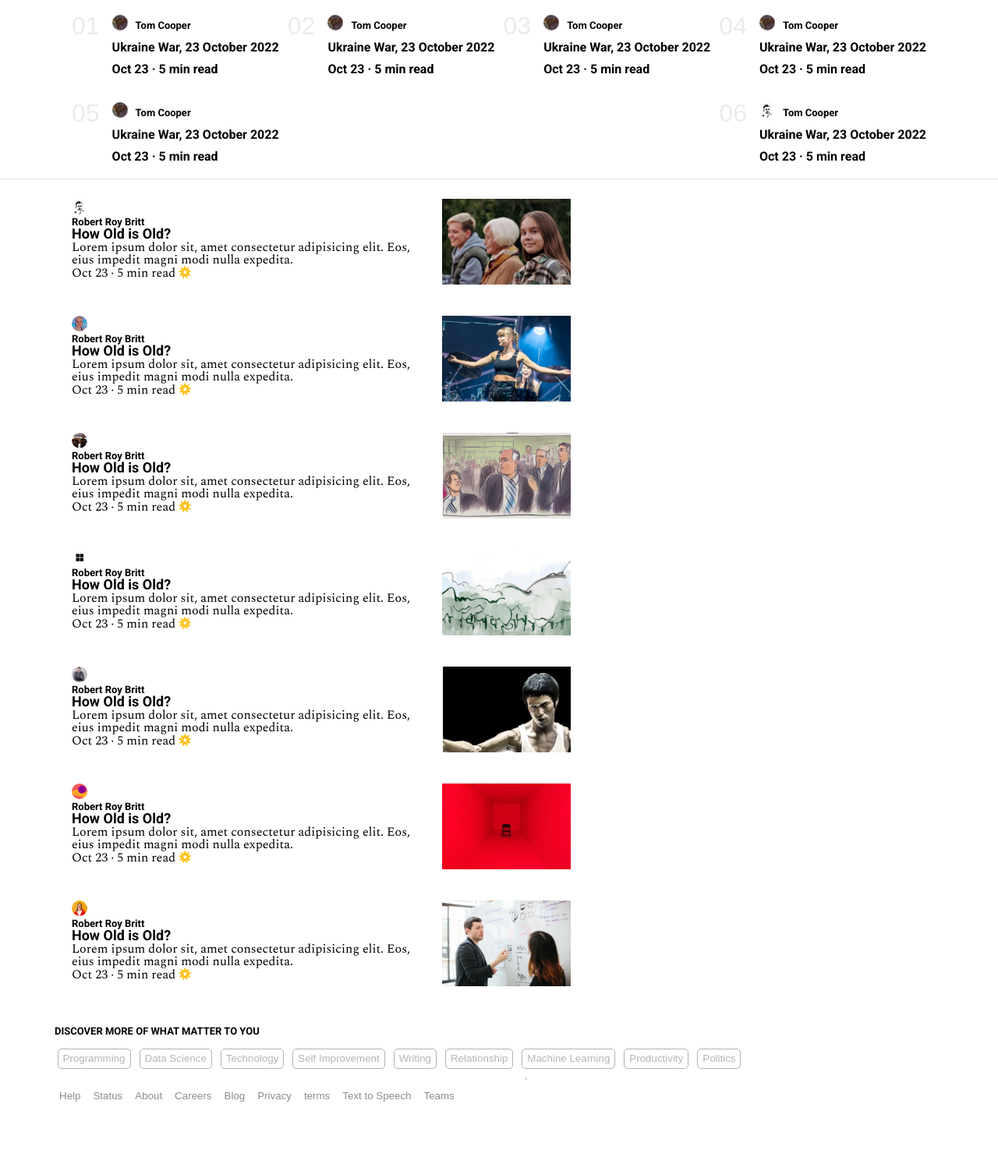
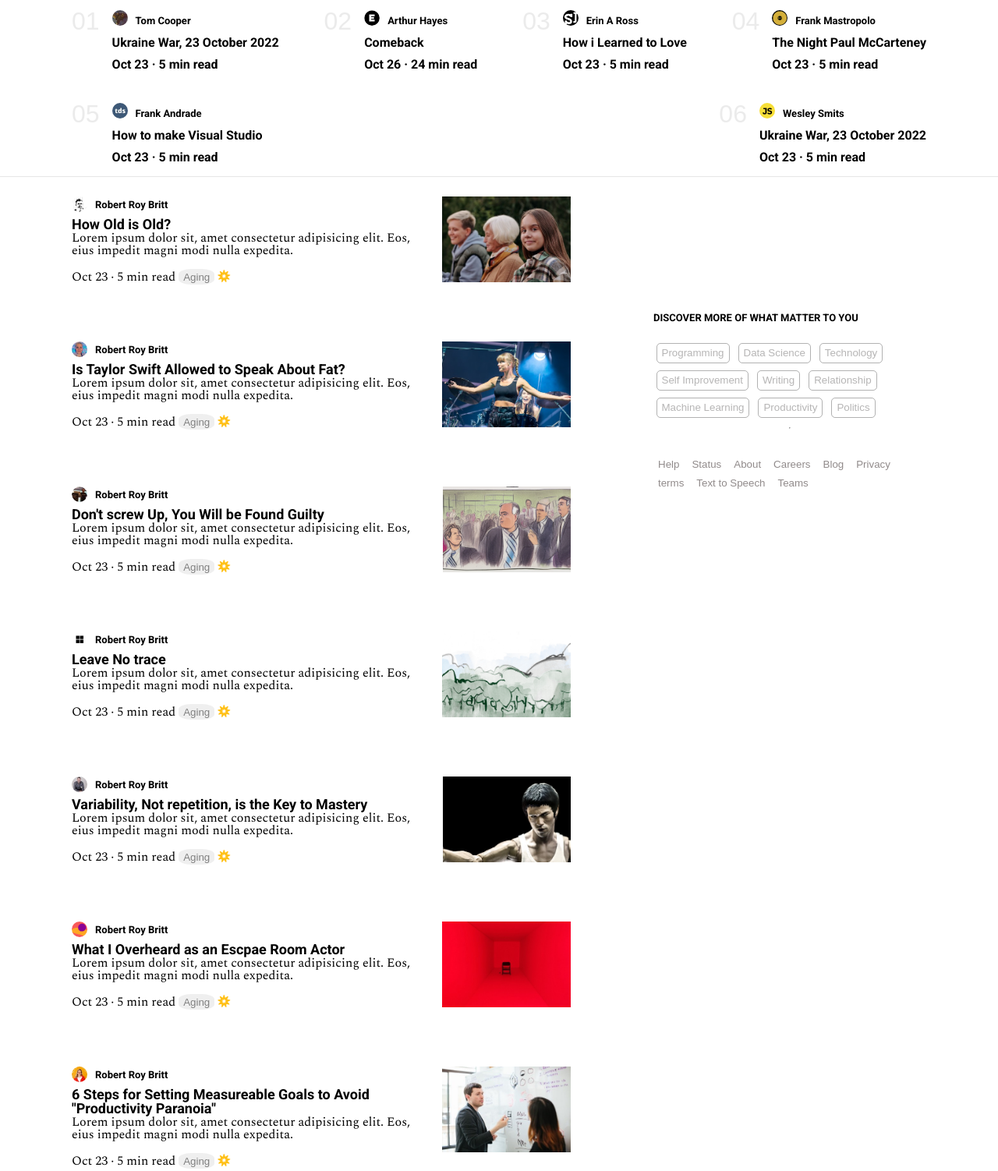
Before and after one commit to Manush90/5-5-test, a plain HTML site: page base_di_partenza/index.html in a window 1280 px wide. Shown: the part 423-1925 px from the top of the page at 78% size. Before the commit the page ends 1840 px from the top, so only its background shows below. Drawn offline with nearby package versions, Linux system fonts and the light colour scheme.

Commit message:
commit 4

```diff
--- a/base_di_partenza/assets/css/style.css
+++ b/base_di_partenza/assets/css/style.css
@@ -1,7 +1,14 @@
 body {
   font-family: "Spectral", serif;
 }
-
+.topbar {
+  position: fixed;
+  top: 0;
+  left: 0;
+  width: 100%;
+  background-color: white;
+  z-index: 1000;
+}
 nav {
   display: flex;
   padding: 1.5vh 11.5vh;
@@ -36,10 +43,10 @@ ul button {
 header {
   background-image: url(/base_di_partenza/assets/imgs/svg/m.svg);
   background-color: #ffc017;
-  background-repeat: no-repeat; /* Impedisci la ripetizione dell'immagine */
+  background-repeat: no-repeat;
   background-position: right;
   height: 270px;
-  padding: 1.5vh 11.5vh;
+  padding: 6.5vh 12.5vh 3vh 11.5vh;
   border-bottom: solid 1px black;
 }
 
@@ -61,7 +68,7 @@ header button {
   border-radius: 25px;
   color: white;
   background-color: black;
-  height: 2.7vh;
+  height: 3.2vh;
   align-items: center;
   width: 17vh;
   font-family: "Roboto", sans-serif;
@@ -106,6 +113,14 @@ article {
   display: flex;
 }
 
+.autoreArticolo {
+  display: flex;
+  align-content: center;
+  flex-direction: row;
+  justify-content: flex-start;
+  align-items: center;
+  margin-bottom: 7px;
+}
 .articleContainer {
   display: flex;
   margin-bottom: 4vh;
@@ -235,8 +250,9 @@ section p + p + p {
   display: flex;
   flex-direction: column;
   line-height: 35px;
-  margin-left: 70px;
+  margin: 0px 0px 0px 70px;
   text-align: left;
+  padding-right: 11.5vh;
 }
 
 .articoli {
@@ -248,6 +264,7 @@ h5 {
   font-weight: bold;
   text-align: left;
   font-family: "Roboto", sans-serif;
+  margin-bottom: 10px;
 }
 
 .buttonFull button {
@@ -260,6 +277,7 @@ h5 {
 }
 .buttonEmpty {
   line-height: normal;
+  margin-top: 25px;
 }
 .buttonEmpty button {
   border: none;
@@ -290,5 +308,38 @@ h4 {
 
 footer {
   margin-left: auto;
-  clear: both;
+  width: 40%;
+  flex-direction: column;
+  flex-wrap: wrap;
+  display: flex;
 }
+
+.footerCont {
+  display: flex;
+  flex-direction: column;
+  flex-wrap: wrap;
+  position: relative;
+  top: -141vh;
+}
+
+.spazioArticoli {
+  margin-bottom: 20px;
+}
+
+.buttonArticle {
+  border-radius: 35%;
+  border: none;
+  color: grey;
+  height: 20px;
+}
+.boxOfBox {
+  display: flex;
+  flex-direction: row;
+  flex-wrap: wrap;
+  align-content: flex-start;
+  justify-content: space-between;
+  gap: 35px;
+}
+.white-bg {
+  background-color: whitesmoke;
+}
--- a/base_di_partenza/index.html
+++ b/base_di_partenza/index.html
@@ -57,6 +57,7 @@
     </main>
     <article>
       <!------------------------------- primo box ---------------------------------------------------->
+      <div class="boxOfBox">
         <div class="contenitore">
           <h6>01</h6>
 
@@ -69,78 +70,79 @@
             <p>Oct 23 · 5 min read</p>
           </div>
         </div>
-      <!------------------------------- primo box ---------------------------------------------------->
+        <!------------------------------- secondo box ---------------------------------------------------->
         <div class="contenitore">
           <h6>02</h6>
 
           <div>
             <div class="blocco">
-            <img src="/base_di_partenza/assets/imgs/image01.jpeg" alt="plane" id="f40" />
-            <p class="titoletto">Tom Cooper</p>
+              <img src="/base_di_partenza/assets/imgs/image02.png" alt="plane" id="f40" />
+              <p class="titoletto">Arthur Hayes</p>
+            </div>
+            <p>Comeback</p>
+            <p>Oct 26 · 24 min read</p>
+          </div>
+        </div>
+        <!------------------------------- terzo box ---------------------------------------------------->
+        <div class="contenitore">
+          <h6>03</h6>
+
+          <div>
+            <div class="blocco">
+              <img src="/base_di_partenza/assets/imgs/image03.jpeg" alt="plane" id="f40" />
+              <p class="titoletto">Erin A Ross</p>
+            </div>
+            <p>How i Learned to Love</p>
+            <p>Oct 23 · 5 min read</p>
+          </div>
+        </div>
+        <!------------------------------- Quarto box ---------------------------------------------------->
+        <div class="contenitore">
+          <h6>04</h6>
+
+          <div>
+            <div class="blocco">
+              <img src="/base_di_partenza/assets/imgs/image04.png" alt="plane" id="f40" />
+              <p class="titoletto">Frank Mastropolo</p>
+            </div>
+            <p>The Night Paul McCarteney</p>
+            <p>Oct 23 · 5 min read</p>
+          </div>
+        </div>
+        <!------------------------------- Quinto box ---------------------------------------------------->
+        <div class="contenitore">
+          <h6>05</h6>
+
+          <div>
+            <div class="blocco">
+              <img src="/base_di_partenza/assets/imgs/image05.jpeg" alt="plane" id="f40" />
+              <p class="titoletto">Frank Andrade</p>
+            </div>
+            <p>How to make Visual Studio</p>
+            <p>Oct 23 · 5 min read</p>
+          </div>
+        </div>
+        <!------------------------------- Sesto box ---------------------------------------------------->
+        <div class="contenitore">
+          <h6>06</h6>
+
+          <div>
+            <div class="blocco">
+              <img src="/base_di_partenza/assets/imgs/image06.png" alt="plane" id="f40" />
+              <p class="titoletto">Wesley Smits</p>
             </div>
             <p>Ukraine War, 23 October 2022</p>
             <p>Oct 23 · 5 min read</p>
           </div>
         </div>
-      <!------------------------------- primo box ---------------------------------------------------->
-      <div class="contenitore">
-        <h6>03</h6>
-
-        <div>
-          <div class="blocco">
-            <img src="/base_di_partenza/assets/imgs/image01.jpeg" alt="plane" id="f40" />
-            <p class="titoletto">Tom Cooper</p>
-          </div>
-          <p>Ukraine War, 23 October 2022</p>
-          <p>Oct 23 · 5 min read</p>
-        </div>
-      </div>
-      <!------------------------------- primo box ---------------------------------------------------->
-      <div class="contenitore">
-        <h6>04</h6>
-
-        <div>
-          <div class="blocco">
-            <img src="/base_di_partenza/assets/imgs/image01.jpeg" alt="plane" id="f40" />
-            <p class="titoletto">Tom Cooper</p>
-          </div>
-          <p>Ukraine War, 23 October 2022</p>
-          <p>Oct 23 · 5 min read</p>
-        </div>
-      </div>
-      <!------------------------------- primo box ---------------------------------------------------->
-      <div class="contenitore">
-        <h6>05</h6>
-
-        <div>
-          <div class="blocco">
-            <img src="/base_di_partenza/assets/imgs/image01.jpeg" alt="plane" id="f40" />
-            <p class="titoletto">Tom Cooper</p>
-          </div>
-          <p>Ukraine War, 23 October 2022</p>
-          <p>Oct 23 · 5 min read</p>
-        </div>
-      </div>
-      <!------------------------------- primo box ---------------------------------------------------->
-      <div class="contenitore">
-        <h6>06</h6>
-
-        <div>
-          <div class="blocco">
-            <img src="/base_di_partenza/assets/imgs/image07.jpeg" alt="plane" id="f40" />
-            <p class="titoletto">Tom Cooper</p>
-          </div>
-          <p>Ukraine War, 23 October 2022</p>
-          <p>Oct 23 · 5 min read</p>
-        </div>
       </div>
     </article>
     <section>
       <!------------------------------- primo articolo ---------------------------------------------------->
-
+      <div>
         <div class="contenitoreArticolo">
           <div class="spazi">
-          <div classe="autoreArticolo">
+            <div class="autoreArticolo">
               <img src="/base_di_partenza/assets/imgs/image07.jpeg" alt="plane" id="f40" />
               <p class="titoletto">Robert Roy Britt</p>
             </div>
@@ -149,124 +151,179 @@
               Lorem ipsum dolor sit, amet consectetur adipisicing elit. Eos, eius impedit magni modi
               nulla expedita.
             </p>
-          <p>Oct 23 · 5 min read <i class="fas fa-bahai"></i></p>
+            <br />
+            <div>
+              <p>
+                Oct 23 · 5 min read
+                <button class="buttonArticle">Aging</button>
+                <i class="fas fa-bahai"></i>
+              </p>
+            </div>
           </div>
           <div class="imgGirl">
             <img src="/base_di_partenza/assets/imgs/image08.jpeg" alt="girl" id="art1" />
           </div>
         </div>
+        <div class="spazioArticoli"><br /></div>
         <!------------------------------- secondo articolo ---------------------------------------------------->
         <div class="contenitoreArticolo">
           <div class="spazi">
-          <div classe="autoreArticolo">
+            <div class="autoreArticolo">
               <img src="/base_di_partenza/assets/imgs/image09.jpeg" alt="plane" id="f40" />
               <p class="titoletto">Robert Roy Britt</p>
             </div>
-          <h4>How Old is Old?</h4>
+            <h4>Is Taylor Swift Allowed to Speak About Fat?</h4>
             <p>
               Lorem ipsum dolor sit, amet consectetur adipisicing elit. Eos, eius impedit magni modi
               nulla expedita.
             </p>
-          <p>Oct 23 · 5 min read <i class="fas fa-bahai"></i></p>
+            <br />
+            <div>
+              <p>
+                Oct 23 · 5 min read
+                <button class="buttonArticle">Aging</button>
+                <i class="fas fa-bahai"></i>
+              </p>
+            </div>
           </div>
           <div class="imgGirl">
             <img src="/base_di_partenza/assets/imgs/image10.jpeg" alt="girl" id="art1" />
           </div>
         </div>
-
+        <div class="spazioArticoli"><br /></div>
         <!------------------------------- Terzo Articolo ---------------------------------------------------->
         <div class="contenitoreArticolo">
           <div class="spazi">
-          <div classe="autoreArticolo">
+            <div class="autoreArticolo">
               <img src="/base_di_partenza/assets/imgs/image11.jpeg" alt="plane" id="f40" />
               <p class="titoletto">Robert Roy Britt</p>
             </div>
-          <h4>How Old is Old?</h4>
+            <h4>Don't screw Up, You Will be Found Guilty</h4>
             <p>
               Lorem ipsum dolor sit, amet consectetur adipisicing elit. Eos, eius impedit magni modi
               nulla expedita.
             </p>
-          <p>Oct 23 · 5 min read <i class="fas fa-bahai"></i></p>
+            <br />
+            <div>
+              <p>
+                Oct 23 · 5 min read
+                <button class="buttonArticle">Aging</button>
+                <i class="fas fa-bahai"></i>
+              </p>
+            </div>
           </div>
           <div class="imgGirl">
             <img src="/base_di_partenza/assets/imgs/image12.png" alt="girl" id="art1" />
           </div>
         </div>
+        <div class="spazioArticoli"><br /></div>
         <!------------------------------- Quarto Articolo ---------------------------------------------------->
         <div class="contenitoreArticolo">
           <div class="spazi">
-          <div classe="autoreArticolo">
+            <div class="autoreArticolo">
               <img src="/base_di_partenza/assets/imgs/image13.png" alt="plane" id="f40" />
               <p class="titoletto">Robert Roy Britt</p>
             </div>
-          <h4>How Old is Old?</h4>
+            <h4>Leave No trace</h4>
             <p>
               Lorem ipsum dolor sit, amet consectetur adipisicing elit. Eos, eius impedit magni modi
               nulla expedita.
             </p>
-          <p>Oct 23 · 5 min read <i class="fas fa-bahai"></i></p>
+            <br />
+            <div>
+              <p>
+                Oct 23 · 5 min read
+                <button class="buttonArticle">Aging</button>
+                <i class="fas fa-bahai"></i>
+              </p>
+            </div>
           </div>
           <div class="imgGirl">
             <img src="/base_di_partenza/assets/imgs/image14.png" alt="girl" id="art1" />
           </div>
         </div>
+        <div class="spazioArticoli"><br /></div>
         <!------------------------------- Quinto Articolo ---------------------------------------------------->
         <div class="contenitoreArticolo">
           <div class="spazi">
-          <div classe="autoreArticolo">
+            <div class="autoreArticolo">
               <img src="/base_di_partenza/assets/imgs/image15.jpeg" alt="plane" id="f40" />
               <p class="titoletto">Robert Roy Britt</p>
             </div>
-          <h4>How Old is Old?</h4>
+            <h4>Variability, Not repetition, is the Key to Mastery</h4>
             <p>
               Lorem ipsum dolor sit, amet consectetur adipisicing elit. Eos, eius impedit magni modi
               nulla expedita.
             </p>
-          <p>Oct 23 · 5 min read <i class="fas fa-bahai"></i></p>
+            <br />
+            <div>
+              <p>
+                Oct 23 · 5 min read
+                <button class="buttonArticle">Aging</button>
+                <i class="fas fa-bahai"></i>
+              </p>
+            </div>
           </div>
           <div class="imgGirl">
             <img src="/base_di_partenza/assets/imgs/image16.jpg" alt="girl" id="art1" />
           </div>
         </div>
+        <div class="spazioArticoli"><br /></div>
         <!------------------------------- Sesto Articolo ---------------------------------------------------->
         <div class="contenitoreArticolo">
           <div class="spazi">
-          <div classe="autoreArticolo">
+            <div class="autoreArticolo">
               <img src="/base_di_partenza/assets/imgs/image17.png" alt="plane" id="f40" />
               <p class="titoletto">Robert Roy Britt</p>
             </div>
-          <h4>How Old is Old?</h4>
+            <h4>What I Overheard as an Escpae Room Actor</h4>
             <p>
               Lorem ipsum dolor sit, amet consectetur adipisicing elit. Eos, eius impedit magni modi
               nulla expedita.
             </p>
-          <p>Oct 23 · 5 min read <i class="fas fa-bahai"></i></p>
+            <br />
+            <div>
+              <p>
+                Oct 23 · 5 min read
+                <button class="buttonArticle">Aging</button>
+                <i class="fas fa-bahai"></i>
+              </p>
+            </div>
           </div>
           <div class="imgGirl">
             <img src="/base_di_partenza/assets/imgs/image18.jpeg" alt="girl" id="art1" />
           </div>
         </div>
+        <div class="spazioArticoli"><br /></div>
         <!------------------------------- Settimo Articolo ---------------------------------------------------->
         <div class="contenitoreArticolo">
           <div class="spazi">
-          <div classe="autoreArticolo">
+            <div class="autoreArticolo">
               <img src="/base_di_partenza/assets/imgs/image19.jpeg" alt="plane" id="f40" />
               <p class="titoletto">Robert Roy Britt</p>
             </div>
-          <h4>How Old is Old?</h4>
+            <h4>6 Steps for Setting Measureable Goals to Avoid "Productivity Paranoia"</h4>
             <p>
               Lorem ipsum dolor sit, amet consectetur adipisicing elit. Eos, eius impedit magni modi
               nulla expedita.
             </p>
-          <p>Oct 23 · 5 min read <i class="fas fa-bahai"></i></p>
+            <br />
+            <div>
+              <p>
+                Oct 23 · 5 min read
+                <button class="buttonArticle">Aging</button>
+                <i class="fas fa-bahai"></i>
+              </p>
+            </div>
           </div>
           <div class="imgGirl">
             <img src="/base_di_partenza/assets/imgs/image20.jpg" alt="girl" id="art1" />
           </div>
         </div>
+      </div>
     </section>
     <footer>
-      <div>
+      <div class="footerCont">
         <div class="altFooter">
           <h5>DISCOVER MORE OF WHAT MATTER TO YOU</h5>
           <div class="buttonFull">
@@ -295,5 +352,6 @@
         </div>
       </div>
     </footer>
+    <script src="./medium.js"></script>
   </body>
 </html>
```
Also changed, not shown: base_di_partenza/assets/imgs/svg/medium.js (added), base_di_partenza/medium.js (added). Lines whose indentation alone changed are shown as unchanged.
